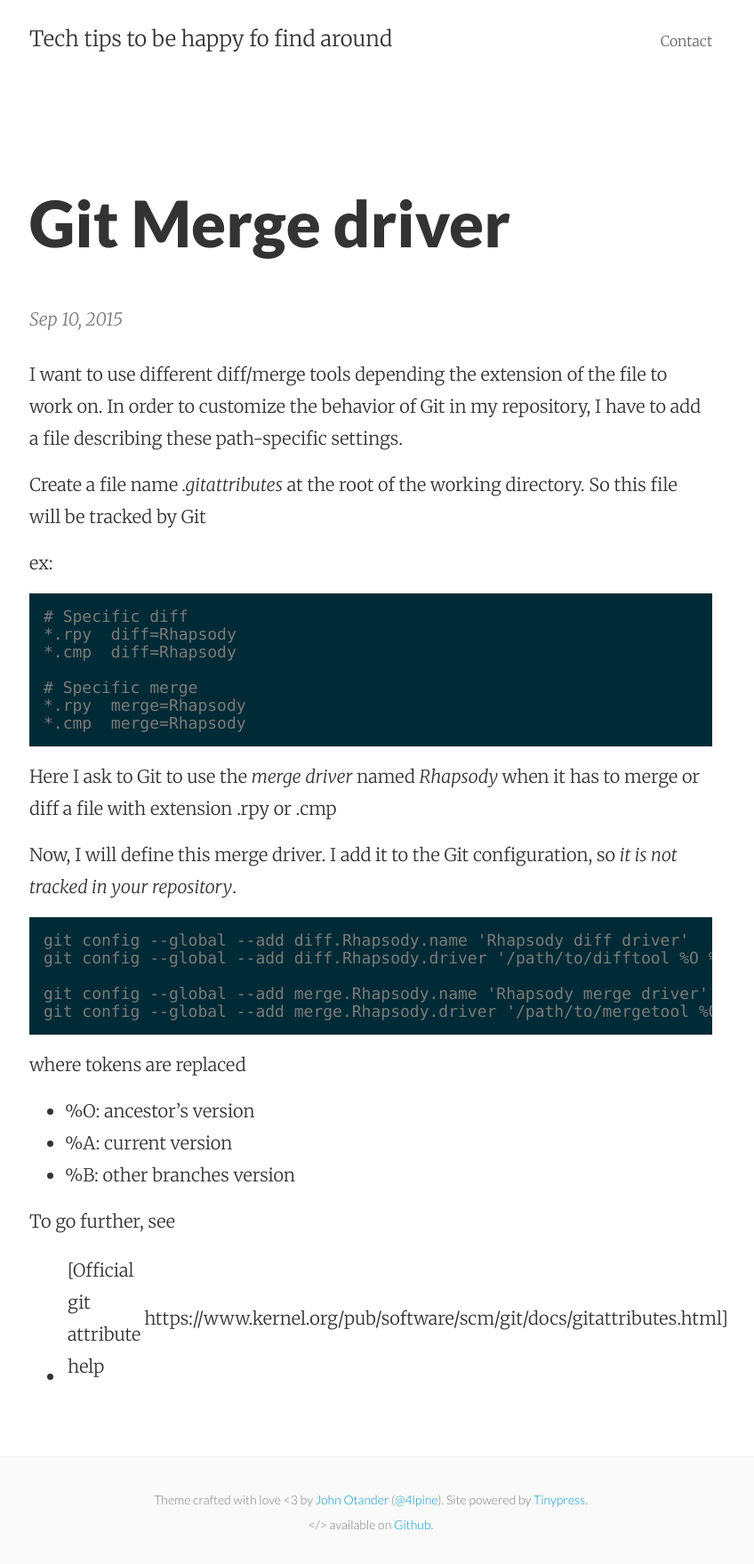
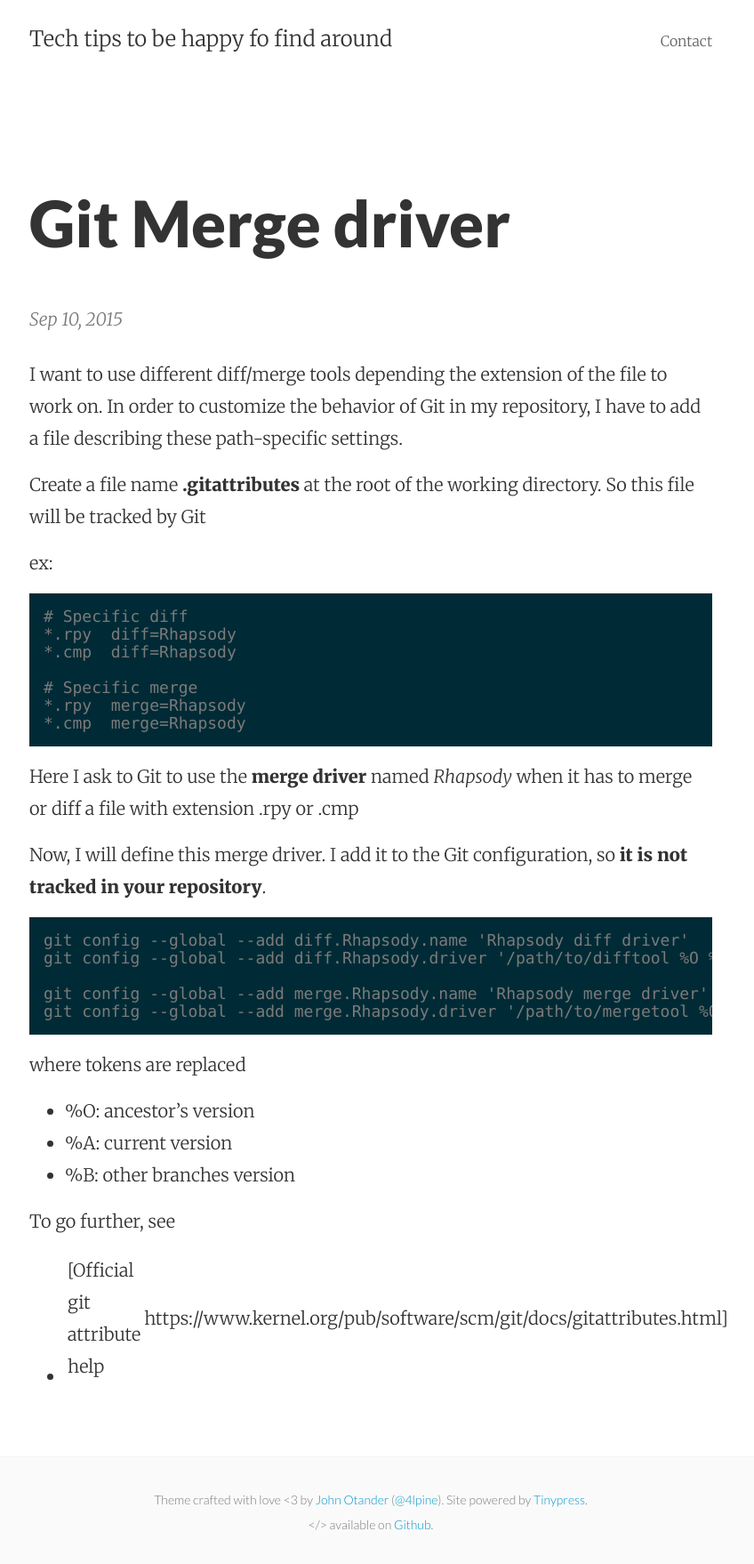
Before and after one commit to FranckG/FranckG.github.io, a Jekyll site: the page built from _posts/2015-09-10-gitMergeDriver.markdown, in a window 1280 px wide. Shown: the whole page at 89% size, without its empty margins (223-1071 px from the left). Built offline with Jekyll 4.4.1, drawn with Linux system fonts in a browser that asks for light colours.

````diff
--- a/_posts/2015-09-10-gitMergeDriver.markdown
+++ b/_posts/2015-09-10-gitMergeDriver.markdown
@@ -6,7 +6,7 @@ layout: post
 I want to use different diff/merge tools depending the extension of the file to work on.
 In order to customize the behavior of Git in my repository, I have to add a file describing these path-specific settings.
 
-Create a file name *.gitattributes* at the root of the working directory. So this file will be tracked by Git
+Create a file name **.gitattributes** at the root of the working directory. So this file will be tracked by Git
 
 ex:
 
@@ -20,9 +20,9 @@ ex:
 *.cmp  merge=Rhapsody
 ```
 
-Here I ask to Git to use the *merge driver* named _Rhapsody_ when it has to merge or diff a file with extension .rpy or .cmp
+Here I ask to Git to use the **merge driver** named *Rhapsody* when it has to merge or diff a file with extension .rpy or .cmp
 
-Now, I will define this merge driver. I add it to the Git configuration, so *it is not tracked in your repository*.
+Now, I will define this merge driver. I add it to the Git configuration, so **it is not tracked in your repository**.
 
 ```
 git config --global --add diff.Rhapsody.name 'Rhapsody diff driver'
````
